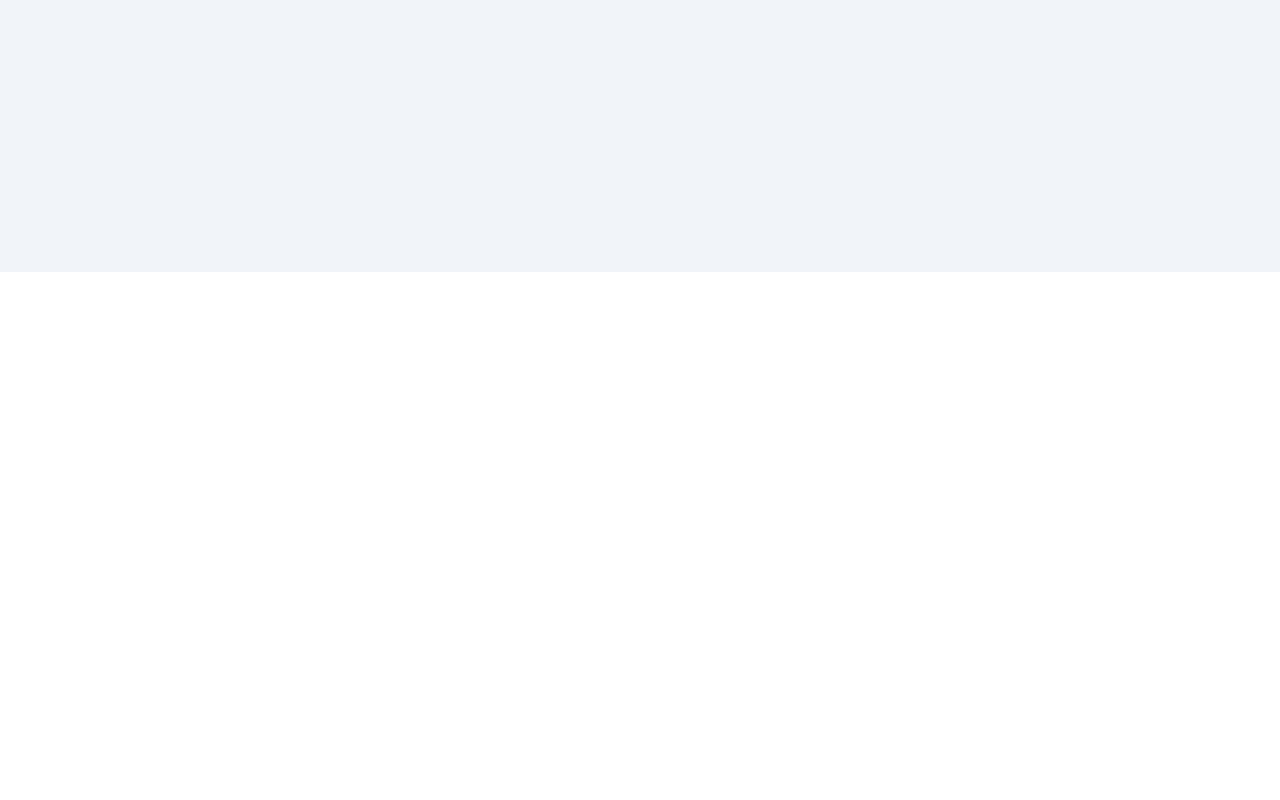
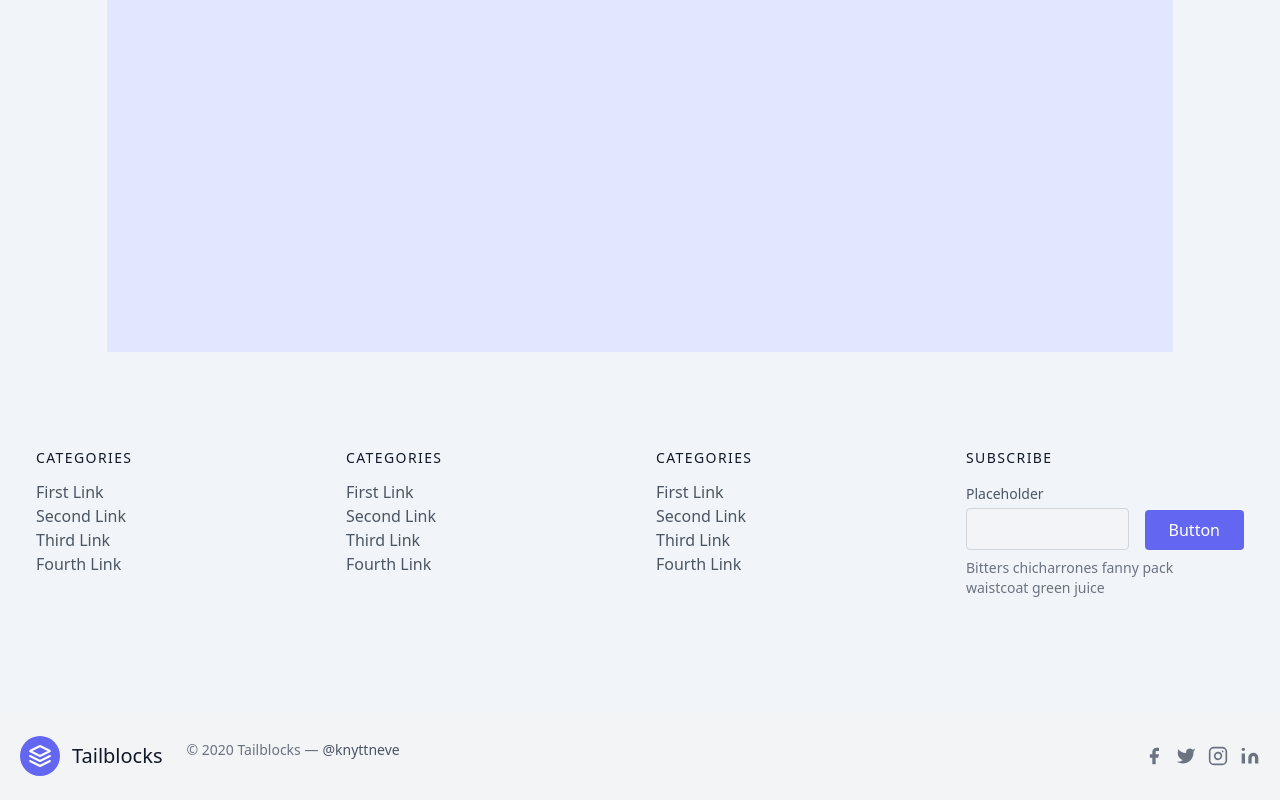
Before and after one commit to aldanadiflavio/React-Cursitos, a React (Vite) app: page /nosotros in a window 1280 px wide. Shown: the part 528-1328 px from the top of the page. Before the commit the page ends 800 px from the top, so only its background shows below. Built offline with nearby package versions, Linux system fonts and the light colour scheme.

Commit message:
Creacion de Footer

```diff
--- a/src/App.jsx
+++ b/src/App.jsx
@@ -1,18 +1,19 @@
 import { Bloques } from "./components/bloques"
 import { Layout } from "./components/layout"
 import { Navbar } from "./components/navbar"
-import { Routes, Route} from "react-router-dom"
+import { Routes, Route } from "react-router-dom"
 import { Inicio } from "./pages/inicio"
 import { Cursos } from "./pages/cursos"
 import { Categorias } from "./pages/categorias"
 import { Nosotros } from "./pages/nosotros"
+import { Footer } from "./components/footer"
 
 function App() {
 
   return (
     <>
       <div className="min-h-screen bg-slate-100">
-        <Navbar></Navbar>
+        <Navbar />
         <Layout>
           <Routes>
             <Route path='/' element={<Inicio></Inicio>}></Route>
@@ -21,7 +22,7 @@
             <Route path='/nosotros' element={<Nosotros></Nosotros>}></Route>
           </Routes>
         </Layout>
-        {/* <Bloques></Bloques> */}
+        <Footer />
       </div>
     </>
   )
--- /dev/null
+++ b/src/components/footer.jsx
@@ -0,0 +1,111 @@
+export const Footer = () => {
+    return (
+        <footer className="text-gray-600 body-font">
+            <div className="container px-5 py-24 mx-auto">
+                <div className="flex flex-wrap md:text-left text-center order-first">
+                    <div className="lg:w-1/4 md:w-1/2 w-full px-4">
+                        <h2 className="title-font font-medium text-gray-900 tracking-widest text-sm mb-3">CATEGORIES</h2>
+                        <nav className="list-none mb-10">
+                            <li>
+                                <a className="text-gray-600 hover:text-gray-800">First Link</a>
+                            </li>
+                            <li>
+                                <a className="text-gray-600 hover:text-gray-800">Second Link</a>
+                            </li>
+                            <li>
+                                <a className="text-gray-600 hover:text-gray-800">Third Link</a>
+                            </li>
+                            <li>
+                                <a className="text-gray-600 hover:text-gray-800">Fourth Link</a>
+                            </li>
+                        </nav>
+                    </div>
+                    <div className="lg:w-1/4 md:w-1/2 w-full px-4">
+                        <h2 className="title-font font-medium text-gray-900 tracking-widest text-sm mb-3">CATEGORIES</h2>
+                        <nav className="list-none mb-10">
+                            <li>
+                                <a className="text-gray-600 hover:text-gray-800">First Link</a>
+                            </li>
+                            <li>
+                                <a className="text-gray-600 hover:text-gray-800">Second Link</a>
+                            </li>
+                            <li>
+                                <a className="text-gray-600 hover:text-gray-800">Third Link</a>
+                            </li>
+                            <li>
+                                <a className="text-gray-600 hover:text-gray-800">Fourth Link</a>
+                            </li>
+                        </nav>
+                    </div>
+                    <div className="lg:w-1/4 md:w-1/2 w-full px-4">
+                        <h2 className="title-font font-medium text-gray-900 tracking-widest text-sm mb-3">CATEGORIES</h2>
+                        <nav className="list-none mb-10">
+                            <li>
+                                <a className="text-gray-600 hover:text-gray-800">First Link</a>
+                            </li>
+                            <li>
+                                <a className="text-gray-600 hover:text-gray-800">Second Link</a>
+                            </li>
+                            <li>
+                                <a className="text-gray-600 hover:text-gray-800">Third Link</a>
+                            </li>
+                            <li>
+                                <a className="text-gray-600 hover:text-gray-800">Fourth Link</a>
+                            </li>
+                        </nav>
+                    </div>
+                    <div className="lg:w-1/4 md:w-1/2 w-full px-4">
+                        <h2 className="title-font font-medium text-gray-900 tracking-widest text-sm mb-3">SUBSCRIBE</h2>
+                        <div className="flex xl:flex-nowrap md:flex-nowrap lg:flex-wrap flex-wrap justify-center items-end md:justify-start">
+                            <div className="relative w-40 sm:w-auto xl:mr-4 lg:mr-0 sm:mr-4 mr-2">
+                                <label className="leading-7 text-sm text-gray-600">Placeholder</label>
+                                <input type="text" id="footer-field" name="footer-field" className="w-full bg-gray-100 bg-opacity-50 rounded border border-gray-300 focus:bg-transparent focus:ring-2 focus:ring-indigo-200 focus:border-indigo-500 text-base outline-none text-gray-700 py-1 px-3 leading-8 transition-colors duration-200 ease-in-out" />
+                            </div>
+                            <button className="lg:mt-2 xl:mt-0 flex-shrink-0 inline-flex text-white bg-indigo-500 border-0 py-2 px-6 focus:outline-none hover:bg-indigo-600 rounded">Button</button>
+                        </div>
+                        <p className="text-gray-500 text-sm mt-2 md:text-left text-center">Bitters chicharrones fanny pack
+                            <br className="lg:block hidden" />waistcoat green juice
+                        </p>
+                    </div>
+                </div>
+            </div>
+            <div className="bg-gray-100">
+                <div className="container px-5 py-6 mx-auto flex items-center sm:flex-row flex-col">
+                    <a className="flex title-font font-medium items-center md:justify-start justify-center text-gray-900">
+                        <svg xmlns="http://www.w3.org/2000/svg" fill="none" stroke="currentColor" strokeLinecap="round" strokeLinejoin="round" strokeWidth="2" className="w-10 h-10 text-white p-2 bg-indigo-500 rounded-full" viewBox="0 0 24 24">
+                            <path d="M12 2L2 7l10 5 10-5-10-5zM2 17l10 5 10-5M2 12l10 5 10-5"></path>
+                        </svg>
+                        <span className="ml-3 text-xl">Tailblocks</span>
+                    </a>
+                    <p className="text-sm text-gray-500 sm:ml-6 sm:mt-0 mt-4">© 2020 Tailblocks —
+                        <a href="https://twitter.com/knyttneve" rel="noopener noreferrer" className="text-gray-600 ml-1" target="_blank">@knyttneve</a>
+                    </p>
+                    <span className="inline-flex sm:ml-auto sm:mt-0 mt-4 justify-center sm:justify-start">
+                        <a className="text-gray-500">
+                            <svg fill="currentColor" strokeLinecap="round" strokeLinejoin="round" strokeWidth="2" className="w-5 h-5" viewBox="0 0 24 24">
+                                <path d="M18 2h-3a5 5 0 00-5 5v3H7v4h3v8h4v-8h3l1-4h-4V7a1 1 0 011-1h3z"></path>
+                            </svg>
+                        </a>
+                        <a className="ml-3 text-gray-500">
+                            <svg fill="currentColor" strokeLinecap="round" strokeLinejoin="round" strokeWidth="2" className="w-5 h-5" viewBox="0 0 24 24">
+                                <path d="M23 3a10.9 10.9 0 01-3.14 1.53 4.48 4.48 0 00-7.86 3v1A10.66 10.66 0 013 4s-4 9 5 13a11.64 11.64 0 01-7 2c9 5 20 0 20-11.5a4.5 4.5 0 00-.08-.83A7.72 7.72 0 0023 3z"></path>
+                            </svg>
+                        </a>
+                        <a className="ml-3 text-gray-500">
+                            <svg fill="none" stroke="currentColor" strokeLinecap="round" strokeLinejoin="round" strokeWidth="2" className="w-5 h-5" viewBox="0 0 24 24">
+                                <rect width="20" height="20" x="2" y="2" rx="5" ry="5"></rect>
+                                <path d="M16 11.37A4 4 0 1112.63 8 4 4 0 0116 11.37zm1.5-4.87h.01"></path>
+                            </svg>
+                        </a>
+                        <a className="ml-3 text-gray-500">
+                            <svg fill="currentColor" stroke="currentColor" strokeLinecap="round" strokeLinejoin="round" strokeWidth="0" className="w-5 h-5" viewBox="0 0 24 24">
+                                <path stroke="none" d="M16 8a6 6 0 016 6v7h-4v-7a2 2 0 00-2-2 2 2 0 00-2 2v7h-4v-7a6 6 0 016-6zM2 9h4v12H2z"></path>
+                                <circle cx="4" cy="4" r="2" stroke="none"></circle>
+                            </svg>
+                        </a>
+                    </span>
+                </div>
+            </div>
+        </footer>
+    )
+}
--- a/src/components/layout.jsx
+++ b/src/components/layout.jsx
@@ -1,6 +1,6 @@
 export const Layout = (props) => {
   return (
-    <section className="container bg-indigo-100 w-5/6 mx-auto px-8 pt-10">
+    <section className="container min-h-screen bg-indigo-100 w-5/6 mx-auto px-8 pt-10">
         {props.children}
     </section>
   )
--- a/src/main.jsx
+++ b/src/main.jsx
@@ -7,7 +7,7 @@
 createRoot(document.getElementById('root')).render(
   <StrictMode>
     <BrowserRouter>
-        <App />
+      <App />
     </BrowserRouter>
   </StrictMode>,
 )
```
Also changed, not shown: src/components/navbar.jsx (+4 -4 lines).
